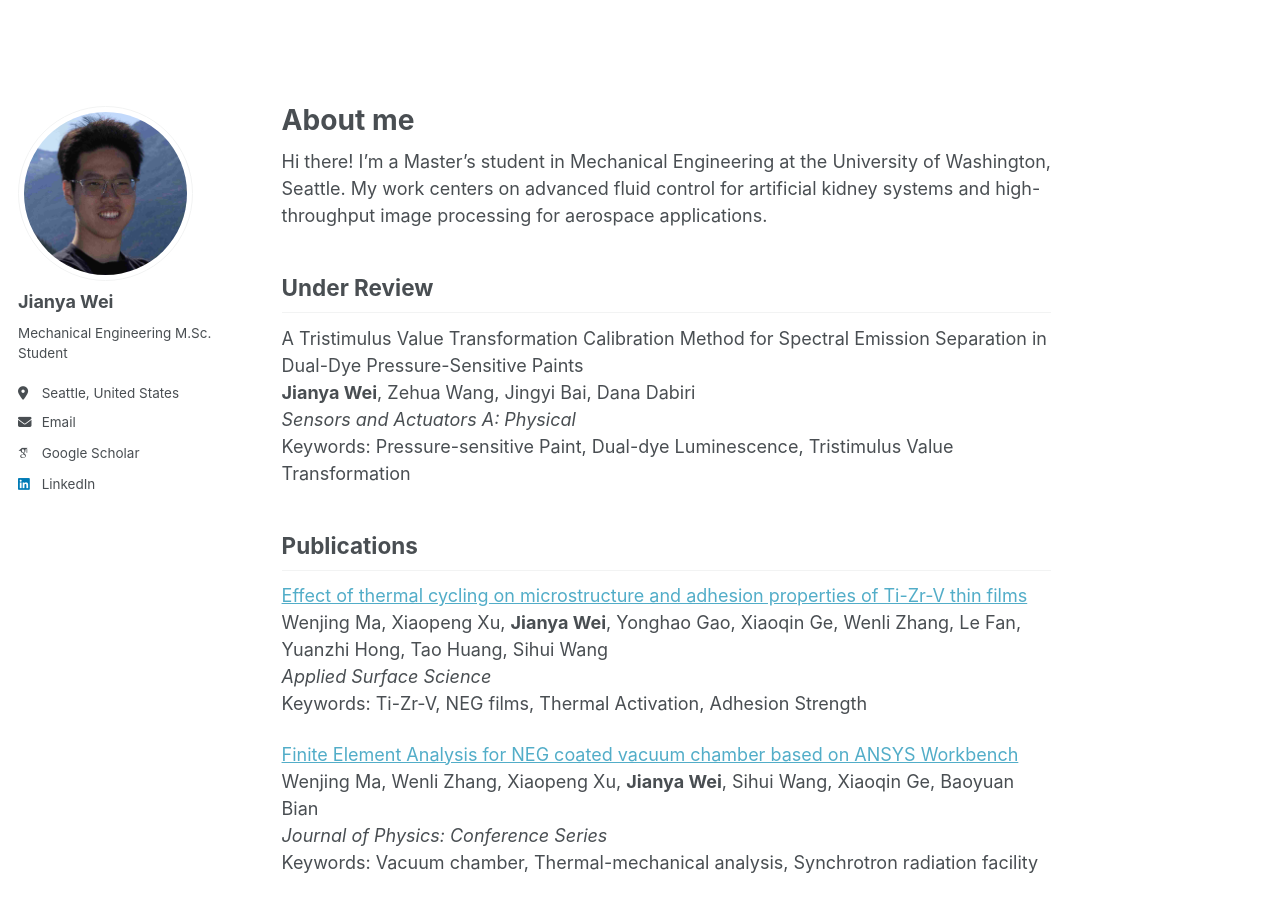
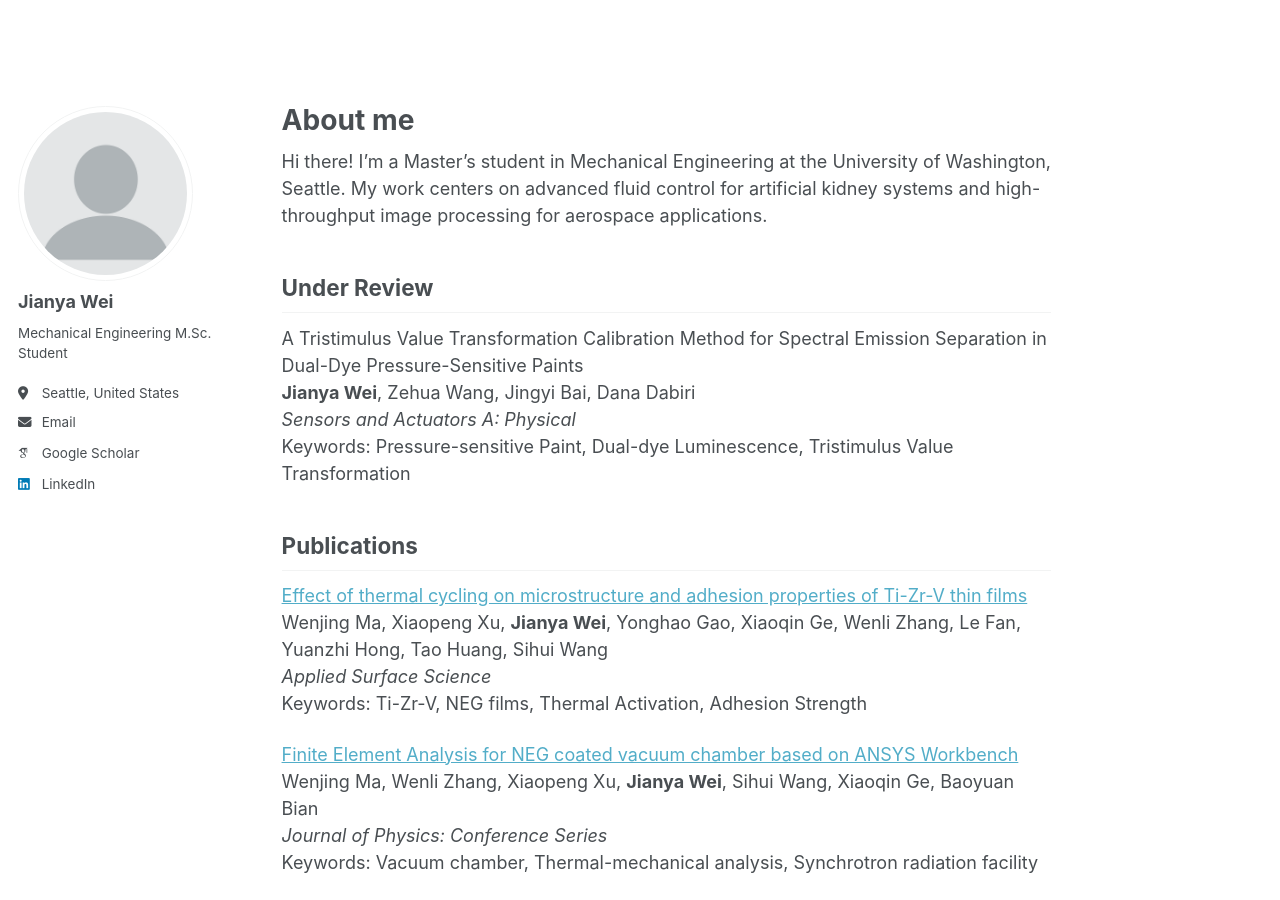
Before and after one commit to jywei02/jywei02.github.io, a Jekyll site: the page built from _pages/about.md, in a window 1280 px wide and 900 px high. Built offline with Jekyll 4.4.1, drawn with Linux system fonts in a browser that asks for light colours; some web fonts are replaced.

Commit message:
Update _config.yml

```diff
--- a/_config.yml
+++ b/_config.yml
@@ -22,7 +22,7 @@ repository               : "academicpages/academicpages.github.io"
 #               Additional customization can be done by editing /_includes/author-profile.html
 author:
   # Biographic information
-  avatar           : "jianya.png"
+  avatar           : "profile.png"
   name             : "Jianya Wei"
   pronouns         : # example: "she/her"
   bio              : "Mechanical Engineering M.Sc. Student"
```
